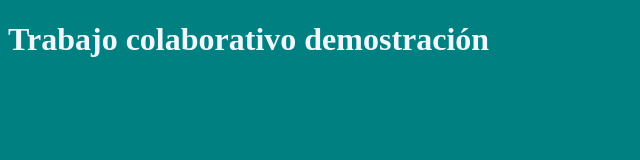
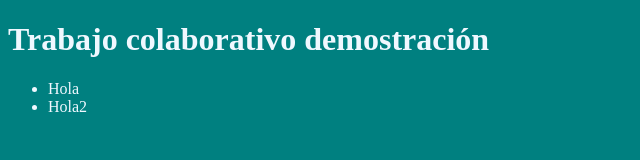
Before and after one commit to Romstroke/repositorio_comun, a plain HTML site: page index.html in a window 1280 px wide. Shown: the full height of the page, 0-640 px from the left. Drawn offline with Linux system fonts and the light colour scheme.

Commit message:
Agregando ul y 2 li al index.html

```diff
--- a/index.html
+++ b/index.html
@@ -1,14 +1,22 @@
 <!DOCTYPE html>
 <html lang="en">
+
 <head>
     <meta charset="UTF-8">
     <meta name="viewport" content="width=device-width, initial-scale=1.0">
     <link rel="stylesheet" href="styles.css">
     <title>Document</title>
 </head>
+
 <body>
     <h1>
         Trabajo colaborativo demostración
     </h1>
+    <ul>
+        <li>Hola</li>
+        <li>Hola2</li>
+    </ul>
+
 </body>
+
 </html>
```
